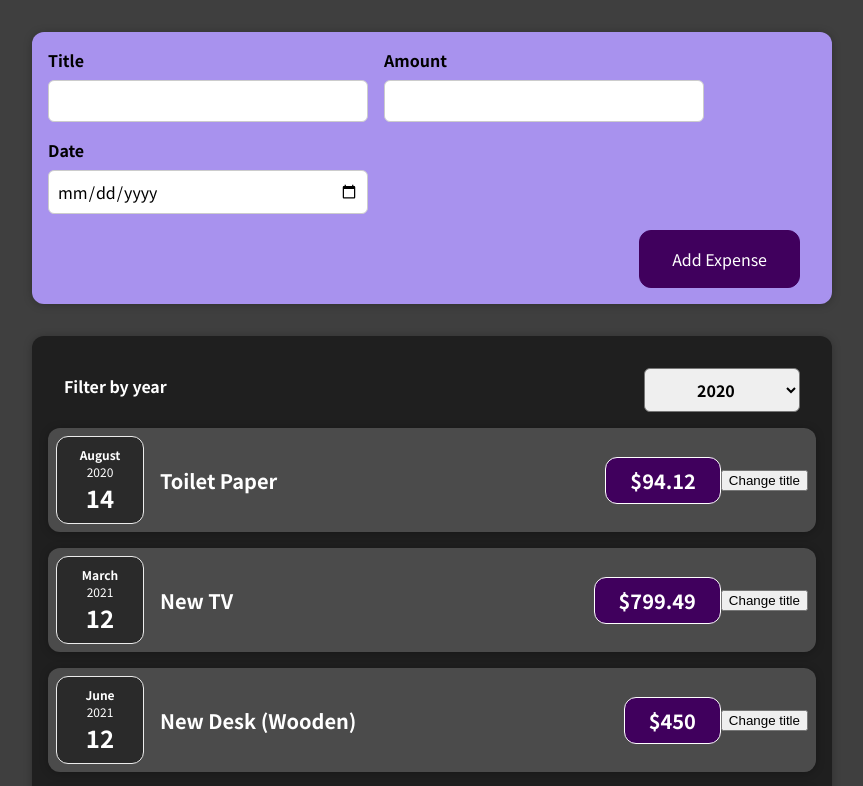
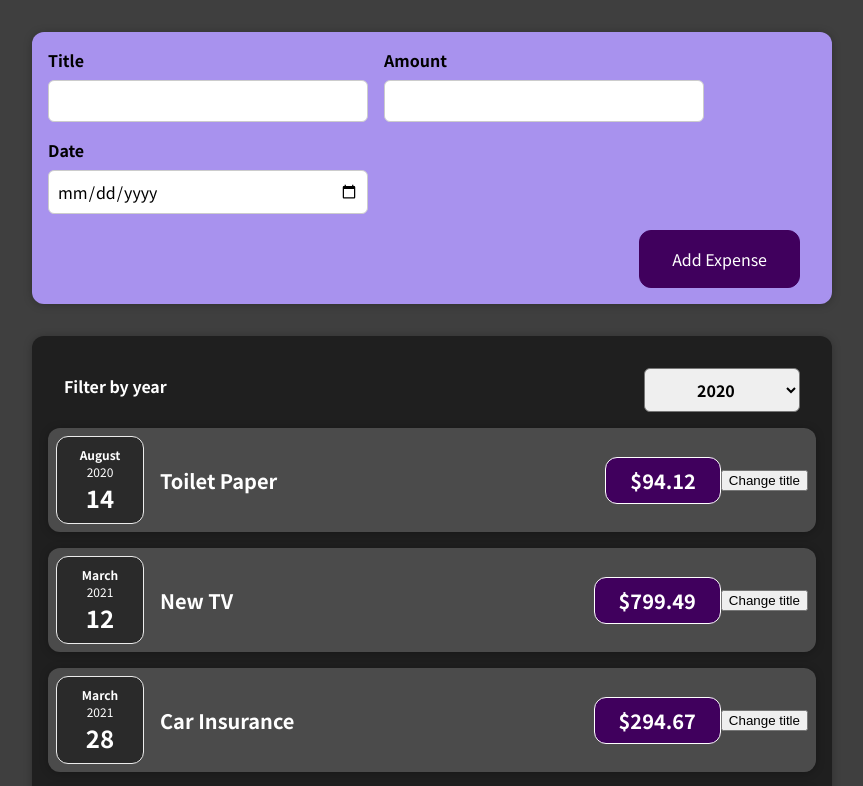
Before and after one commit to woorix2/udemy-react, a React (Create React App) app: page / in a window 1280 px wide. Shown: the top 786 px of the page, without its empty margins (208-1071 px from the left). Built offline with nearby package versions, Linux system fonts and the light colour scheme.

Commit message:
Fix: Expenses.js Each child in an array should have a unique 'key' prop 에러 해결

```diff
--- a/src/components/Expenses/Expenses.js
+++ b/src/components/Expenses/Expenses.js
@@ -19,26 +19,14 @@
           selected={filteredYear}
           onChangeFilter={filterChangeHandler}
         />
-        <ExpenseItem
-          title={props.items[0].title}
-          amount={props.items[0].amount}
-          date={props.items[0].date}
-        />
-        <ExpenseItem
-          title={props.items[1].title}
-          amount={props.items[1].amount}
-          date={props.items[1].date}
-        />
-        <ExpenseItem
-          title={props.items[3].title}
-          amount={props.items[3].amount}
-          date={props.items[3].date}
-        />
-        <ExpenseItem
-          title={props.items[3].title}
-          amount={props.items[3].amount}
-          date={props.items[3].date}
-        />
+        {props.items.map((expense) => (
+          <ExpenseItem
+            key={expense.id}
+            title={expense.title}
+            amount={expense.amount}
+            date={expense.date}
+          />
+        ))}
       </Card>
     </div>
   );
```
